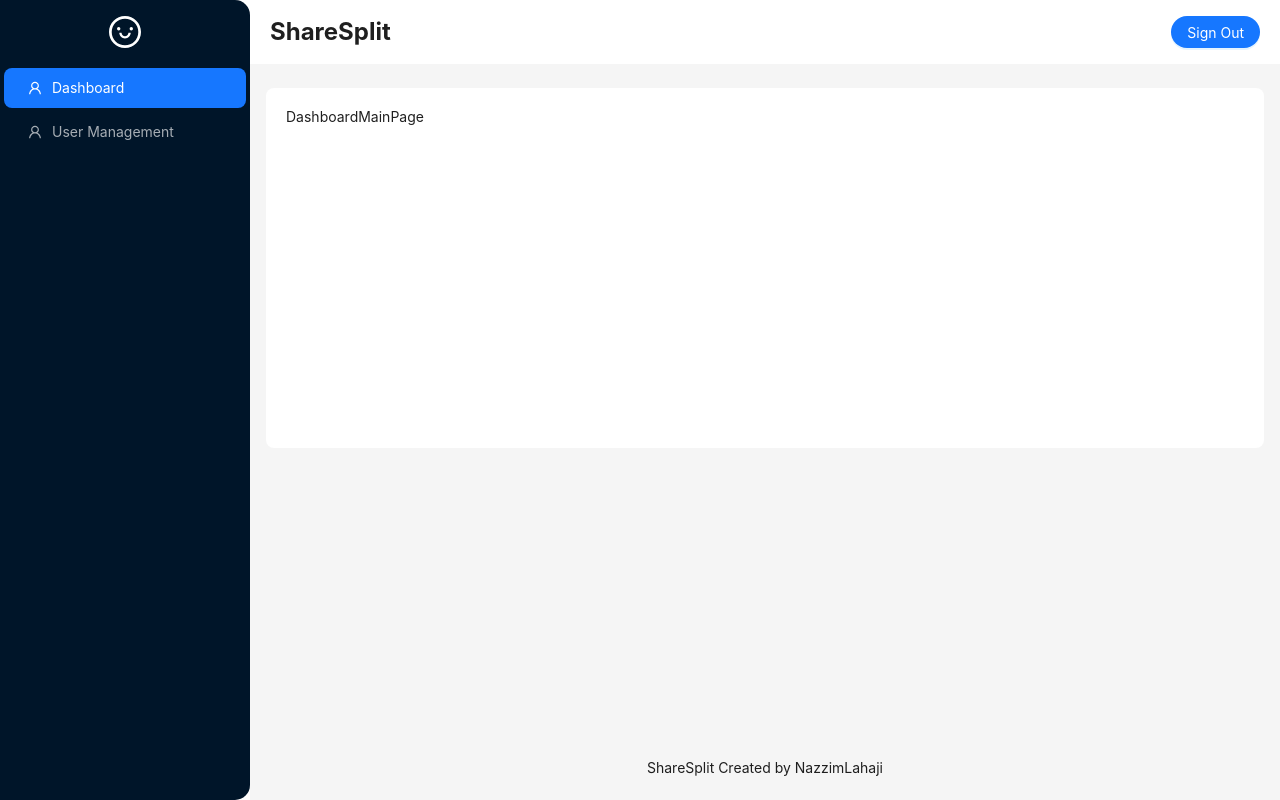
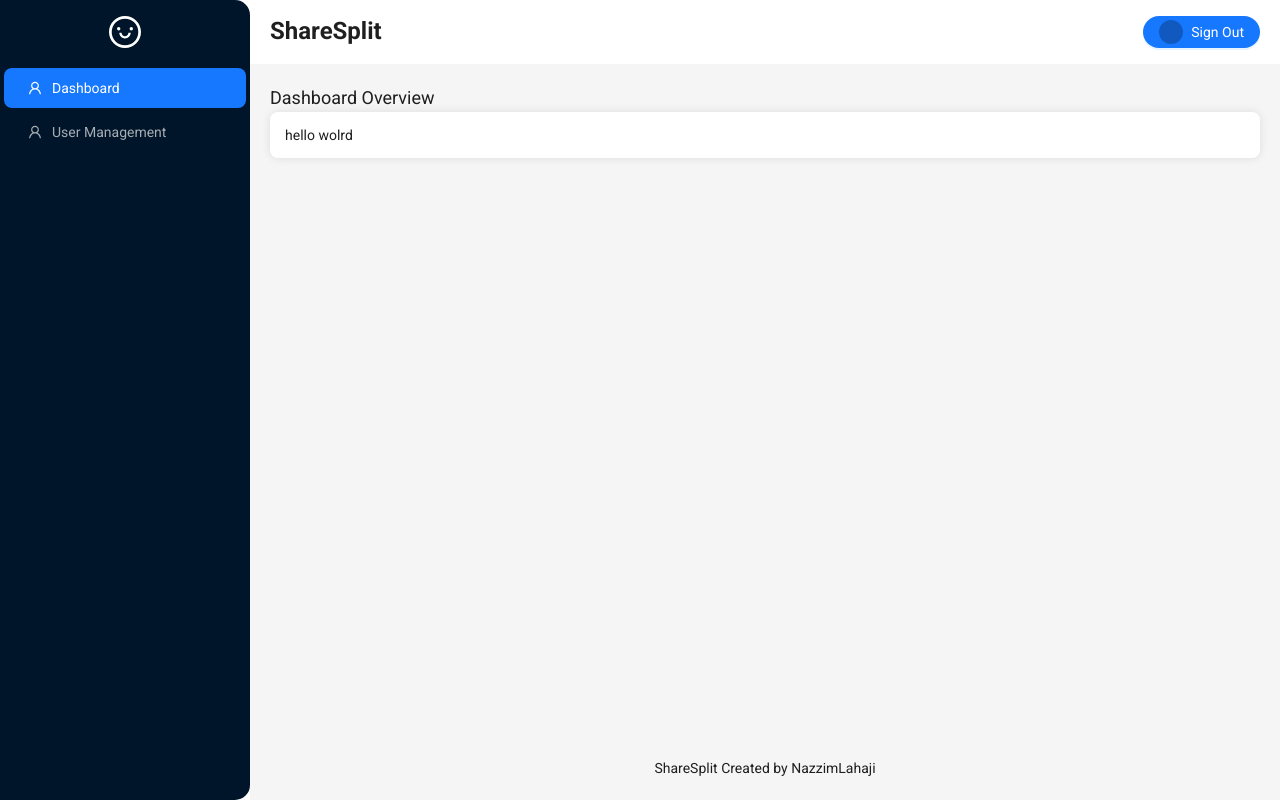
Before and after one commit to nazzimlahaji/share_split, a React (Vite) app in the folder web/: page /dashboard in a window 1280 px wide. Built offline with nearby package versions, Linux system fonts and the light colour scheme; no server answers.

Commit message:
chore: Update drawerList paths and add lazy loading for images

```diff
--- a/web/package.json
+++ b/web/package.json
@@ -11,6 +11,9 @@
   },
   "dependencies": {
     "@ant-design/icons": "^5.3.7",
+    "@fontsource/roboto": "^5.0.13",
+    "@mui/icons-material": "^5.15.19",
+    "@mui/styled-engine-sc": "6.0.0-alpha.18",
     "@reduxjs/toolkit": "^2.2.5",
     "@types/eslint": "^8.56.10",
     "antd": "^5.17.3",
@@ -21,7 +24,8 @@
     "react-dom": "^18.2.0",
     "react-redux": "^9.1.2",
     "react-router-dom": "^6.23.1",
-    "sort-by": "^1.2.0"
+    "sort-by": "^1.2.0",
+    "styled-components": "^6.1.11"
   },
   "devDependencies": {
     "@types/node": "^20.12.12",
--- a/web/src/data/drawerList.tsx
+++ b/web/src/data/drawerList.tsx
@@ -5,12 +5,12 @@ export const drawerList = [
     key: "1",
     icon: <UserOutlined />,
     label: "Dashboard",
-    path: "",
+    path: "/dashboard",
   },
   {
     key: "2",
     icon: <UserOutlined />,
     label: "User Management",
-    path: "user-management",
+    path: "/dashboard/user-management",
   },
 ];
--- a/web/src/main.tsx
+++ b/web/src/main.tsx
@@ -5,10 +5,25 @@ import App from "./App.tsx";
 import "./index.css";
 import { store } from "./store/store.ts";
 
+import { ConfigProvider } from "antd";
+
+import "@fontsource/roboto/300.css";
+import "@fontsource/roboto/400.css";
+import "@fontsource/roboto/500.css";
+import "@fontsource/roboto/700.css";
+
 ReactDOM.createRoot(document.getElementById("root")!).render(
   <React.StrictMode>
-    <Provider store={store}>
-      <App />
-    </Provider>
+    <ConfigProvider
+      theme={{
+        token: {
+          fontFamily: "Roboto",
+        },
+      }}
+    >
+      <Provider store={store}>
+        <App />
+      </Provider>
+    </ConfigProvider>
   </React.StrictMode>
 );
--- a/web/src/pages/DashboardMainPage.tsx
+++ b/web/src/pages/DashboardMainPage.tsx
@@ -1,11 +1,34 @@
+import { Typography, theme } from "antd";
+
+const { Text } = Typography;
+
 function DashboardMainPage() {
-  // useEffect(() => {
-  //   const token = auth.currentUser?.getIdToken();
+  const {
+    token: { colorBgContainer, borderRadiusLG },
+  } = theme.useToken();
 
-  //   token?.then((token) => console.log(token));
-  // }, []);
-
-  return <div>DashboardMainPage</div>;
+  return (
+    <>
+      <Text
+        style={{
+          fontWeight: "400",
+          fontSize: 18,
+        }}
+      >
+        Dashboard Overview
+      </Text>
+      <div
+        style={{
+          padding: 15,
+          background: colorBgContainer,
+          borderRadius: borderRadiusLG,
+          boxShadow: "0px 0px 10px 0px #0000001a",
+        }}
+      >
+        hello wolrd
+      </div>
+    </>
+  );
 }
 
 export default DashboardMainPage;
--- a/web/src/pages/ProtectedDashboardPage.tsx
+++ b/web/src/pages/ProtectedDashboardPage.tsx
@@ -1,5 +1,15 @@
 import { SmileOutlined } from "@ant-design/icons";
-import { Button, Flex, Layout, Menu, Spin, Typography, theme } from "antd";
+import {
+  Avatar,
+  Button,
+  Flex,
+  Grid,
+  Layout,
+  Menu,
+  Spin,
+  Typography,
+  theme,
+} from "antd";
 import { onAuthStateChanged } from "firebase/auth";
 import { useEffect } from "react";
 import { Outlet, useNavigate } from "react-router-dom";
@@ -9,6 +19,7 @@ import { auth, signOut } from "../hooks/firebase";
 
 const { Header, Content, Footer, Sider } = Layout;
 const { Text } = Typography;
+const { useBreakpoint } = Grid;
 
 function ProtectedDashboardPage() {
   const user = auth.currentUser;
@@ -19,8 +30,12 @@ function ProtectedDashboardPage() {
   const [trigger, result] = useLazyGetIdentityQuery();
   const { data, error, isLoading, isSuccess, isError } = result;
 
+  const screens = useBreakpoint();
   const {
-    token: { colorBgContainer, borderRadiusLG },
+    token: {
+      colorBgContainer,
+      // borderRadiusLG
+    },
   } = theme.useToken();
 
   // useEffect => to listen on firebase auth changed and
@@ -45,7 +60,7 @@ function ProtectedDashboardPage() {
   useEffect(() => {
     if (user && data && isSuccess && user.email === data.data.Email) {
       // console.log("navigate to dashboard");
-      navigate("/dashboard", { replace: true });
+      // navigate("/dashboard", { replace: true });
     } else if (isError && error) {
       console.error("Authorization Error:", error);
       navigate("/login", { replace: true });
@@ -107,7 +122,9 @@ function ProtectedDashboardPage() {
         <Menu
           theme="dark"
           mode="inline"
-          defaultSelectedKeys={["1"]}
+          defaultSelectedKeys={drawerList
+            .filter((row) => row.path === window.location.pathname)
+            .map((row) => row.key)}
           items={drawerList.map((row) => {
             return {
               key: row.key,
@@ -141,20 +158,27 @@ function ProtectedDashboardPage() {
             <Button
               type="primary"
               shape="round"
-              size="middle"
               onClick={handleLogout}
+              icon={
+                <Avatar size="small" src={user ? user.photoURL : undefined} />
+              }
+              iconPosition="start"
             >
               Sign Out
             </Button>
           </Content>
         </Header>
-        <Content style={{ margin: "24px 16px 0" }}>
+        <Content
+          style={{
+            margin: screens.lg ? undefined : "24px 16px 0",
+          }}
+        >
           <div
             style={{
               padding: 20,
-              minHeight: 360,
-              background: colorBgContainer,
-              borderRadius: borderRadiusLG,
+              // minHeight: 360,
+              // background: colorBgContainer,
+              // borderRadius: borderRadiusLG,
             }}
           >
             <Outlet />
```
Also changed, not shown: 1 other file (tests, documents, lock files or other folders).
